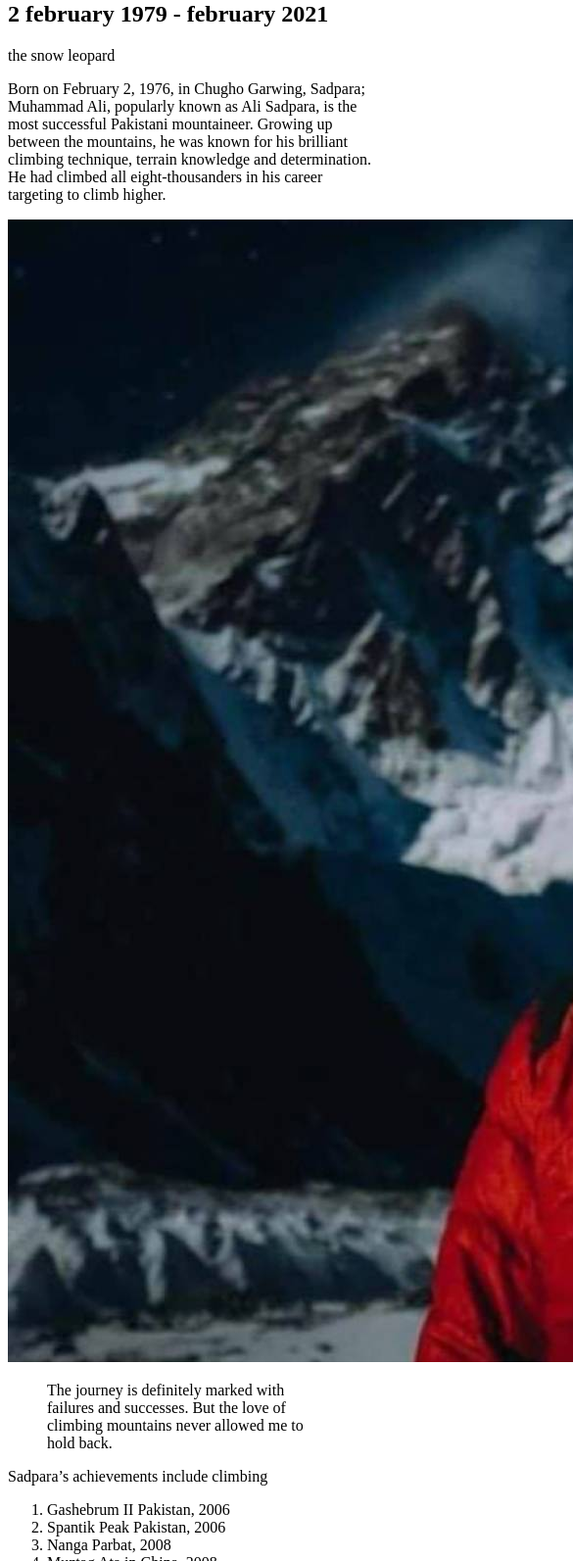
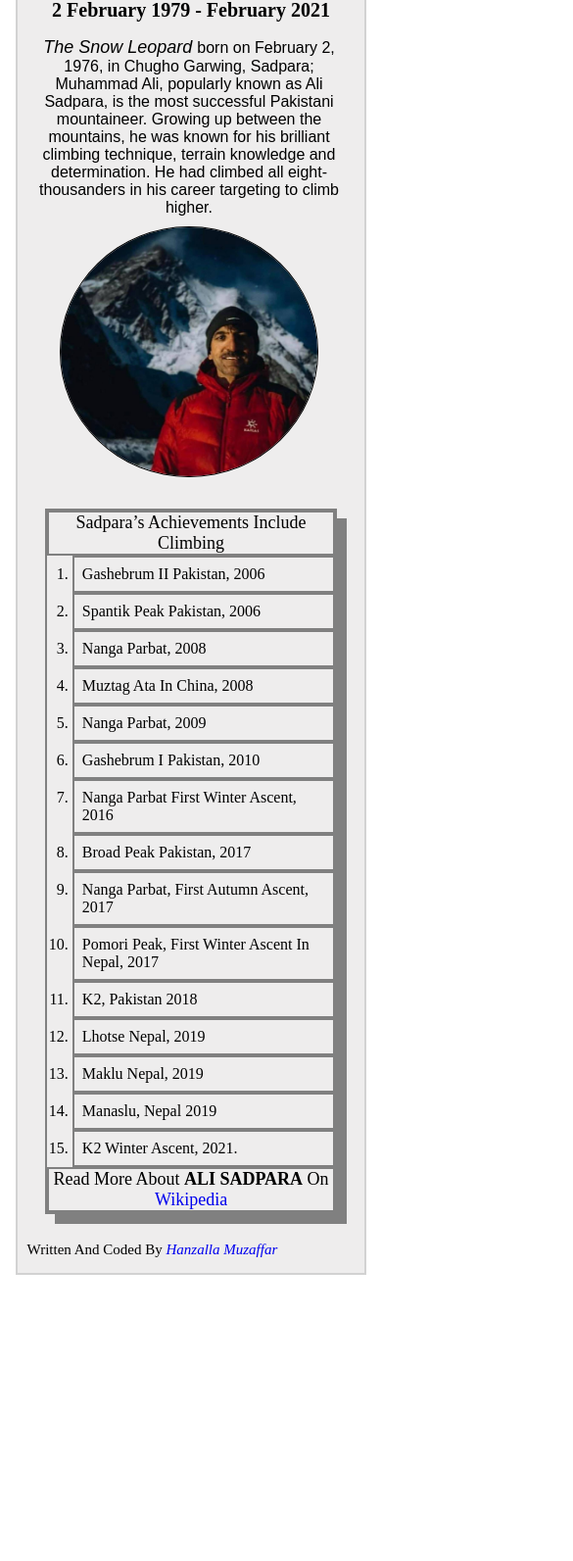
Before and after one commit to hanzalla/html_-_css, a plain HTML site: page tribute_page/index.html in a window 390 px wide. Shown: the part 79-1672 px from the top of the page at 98% size, 585 px wide, since content can reach past the window. After the commit the page ends 1396 px from the top, so only its background shows below. Drawn offline with Linux system fonts and the light colour scheme.

Commit message:
final commit

```diff
--- a/tribute_page/index.html
+++ b/tribute_page/index.html
@@ -5,34 +5,44 @@
     <meta charset="UTF-8">
     <meta http-equiv="X-UA-Compatible" content="IE=edge">
     <meta name="viewport" content="width=device-width, initial-scale=1.0">
+    <link rel="stylesheet" href="sstyle.css">
     <title>Tribute Page</title>
 </head>
 
 <body>
+    <div class="border">
         <div class="heading">
             <h1>muhammad ali sadpara</h1>
             <h2>2 february 1979 - february 2021</h2>
         </div>
         <div class="center-body">
-        <p>the snow leopard</p>
-        <p>Born on February 2, 1976, in Chugho Garwing, Sadpara; Muhammad Ali, popularly known as Ali Sadpara, is the
+            <p><cite>the snow leopard </cite>born on February 2, 1976, in Chugho Garwing, Sadpara; Muhammad Ali,
+                popularly
+                known as Ali Sadpara,
+                is the
                 most
-            successful Pakistani mountaineer. Growing up between the mountains, he was known for his brilliant climbing
+                successful Pakistani mountaineer. Growing up between the mountains, he was known for his brilliant
+                climbing
                 technique,
-            terrain knowledge and determination. He had climbed all eight-thousanders in his career targeting to climb
+                terrain knowledge and determination. He had climbed all eight-thousanders in his career targeting to
+                climb
                 higher.</p>
+            <div class="image-formation">
                 <img src="sadpara.jfif" alt="sadpara">
-        <blockquote>The journey is definitely marked with failures and successes. But the love of climbing mountains
+                <blockquote cite="https://www.thenews.com.pk/tns/detail/789499-muhammad-ali-sadpara-the-snow-leopard">
+                    The journey is definitely marked with failures and successes. But the love of climbing
+                    mountains
                     never
                     allowed me to
                     hold back.
                 </blockquote>
             </div>
+        </div>
         <div class="achievements">
             <p>
                 Sadpara’s achievements include climbing
             </p>
-        <ol>
+            <ol class="achive-list">
                 <li>Gashebrum II Pakistan, 2006</li>
                 <li>Spantik Peak Pakistan, 2006</li>
                 <li>Nanga Parbat, 2008</li>
@@ -49,11 +59,15 @@
                 <li>Manaslu, Nepal 2019</li>
                 <li>K2 winter ascent, 2021.</li>
             </ol>
-        <p>read more about <strong>ALI SADPARA</strong> on <a
-                href="https://en.wikipedia.org/wiki/Ali_Sadpara">wikipedia</a></p>
+            <p>read more about <strong>ALI SADPARA</strong> on <a href="https://en.wikipedia.org/wiki/Ali_Sadpara"
+                    target="_blank">wikipedia</a></p>
 
         </div>
-    <p>Written and coded by <em>Hanzalla Muzaffar</em></p>
+        <footer>
+            <p>Written and coded by <em><a href="https://github.com/hanzalla" target="_blank">Hanzalla Muzaffar</a></em>
+            </p>
+        </footer>
+    </div>
 </body>
 
 </html>
--- /dev/null
+++ b/tribute_page/sstyle.css
@@ -0,0 +1,186 @@
+*{
+    margin: 0px;
+    padding: 0px;
+
+}
+.border{
+    border: 2px solid #2222;
+    margin: 0px 5%;
+    background-color: rgb(238, 237, 237);
+}
+.heading {
+    margin: 8px 4px ;
+    text-align: center;
+    text-transform: capitalize;
+
+}
+.heading h1{
+    margin: 8px 4px 4px 8px;
+    padding:4px 2px;
+    font-size:60px;
+    font-family: 'Trebuchet MS', 'Lucida Sans Unicode', 'Lucida Grande', 'Lucida Sans', Arial, sans-serif;
+
+
+}
+.heading h2{
+    margin: 4px 8px;
+    padding:4px;
+    font-size: 30px;
+    font-weight: 600;
+}
+.center-body{
+    margin: 4px 8px 8px 4px;
+    padding: 4px 8px;
+    text-decoration: none;
+    font-size: 15px;
+    justify-content: space-evenly;
+    font-family: Arial, Helvetica, sans-serif;
+    font-weight: 500;
+    text-justify: newspaper;
+    text-align: center;
+    font-size: 20px;
+    /* text-transform: lowercase; */
+}
+.center-body cite{
+    text-transform: capitalize;
+    font-size: 25px;
+
+}
+.image-formation img{
+    /* margin: 10px 8px 8px 10px; */
+    /* padding: 10px 8px 8px 10px; */
+    display: block;
+    margin-top: 10px;
+    margin-left: auto;
+    margin-right: auto;
+    width: 70%;
+    height: 30%;
+    border: 1px solid;
+    border-radius: 50%;
+    transition: 1s ease-in;
+
+}
+.image-formation img:hover {
+    border: 1px solid;
+    border-radius: 50%;
+    opacity: 0.8;
+    padding: 10px;
+    box-shadow: 5px 10px #888888;
+    transition: 1s ease-in;
+}
+.image-formation blockquote{
+    position: absolute;
+    top: 100%;
+    right: 20%;
+    left: 20%;
+    text-justify:newspaper;
+    opacity: 0;
+    visibility: hidden;
+    color: grey;
+    /* transition: 1s ease-in; */
+    -webkit-transition: visibility 2s,opacity 3s ease-in;
+    transition: visibility 2s, opacity 3s ease-in;
+}
+
+.image-formation:hover blockquote{
+    visibility: visible;
+    opacity: 01;
+    transition: 2s ease-in;
+    /* text-align: center; */
+    font-size: 2rem;
+    text-shadow:1px 1px grey;
+    text-transform: capitalize;
+    text-decoration:underline ;
+    color: rgb(250, 255, 255);
+}
+.achievements{
+    margin: 4px 8px 8px 4px;
+    padding:5px auto;
+    text-transform: capitalize;
+    font-size: 20px;
+    border: 2px solid grey;
+    box-shadow: 10px 10px grey;
+
+}
+.achievements a{
+    text-decoration: none;
+}
+.achievements p{
+    font-size: 35px;
+    text-align: center;
+    border: 2px solid grey;
+}
+.achievements .achive-list{
+    margin-left: 5%;
+
+
+}
+.achievements .achive-list li{
+    padding: 8px;
+    border: 2px solid grey;
+}
+.achive-list li:hover{
+    box-shadow: 5px 5px grey;
+}
+footer{
+    text-transform: capitalize;
+    font-size: 15px;
+    margin:15px 10px;
+}
+footer a{
+    text-decoration: none;
+}
+
+ @media screen  and (max-width:400px) {
+    .heading h1{
+        font-size: 30px;
+    }
+    .heading h2{
+        font-size: 20px;
+    }
+    .center-body{
+        font-size: 16px;
+
+    }
+     .center-body cite{
+         font-size: 18px;
+     }
+   .image-formation blockquote{
+    position: absolute;
+    top: 70%;
+    right: 20%;
+    left: 20%;
+    text-justify:newspaper;
+    opacity: 0;
+    visibility: hidden;
+    color: grey;
+    font-size: 16px;
+    -webkit-transition: visibility 2s,opacity 3s ease-in;
+    transition: visibility 2s, opacity 3s ease-in;
+}
+.image-formation img{
+    display: block;
+    margin-top: 10px;
+    margin-left: auto;
+    margin-right: auto;
+    width: 80%;
+    height: 40%;
+    border: 1px solid;
+    border-radius: 50%;
+    transition: 1s ease-in;
+
+}
+.border{
+    margin: 4%;
+}
+.achievements{
+    margin: 8%;
+}
+ .achievements .achive-list li{
+    font-size: 16px;
+    margin-left: 4%;
+}
+.achievements p{
+    font-size: 18px;
+}
+}
```
Lines whose indentation alone changed are shown as unchanged.
